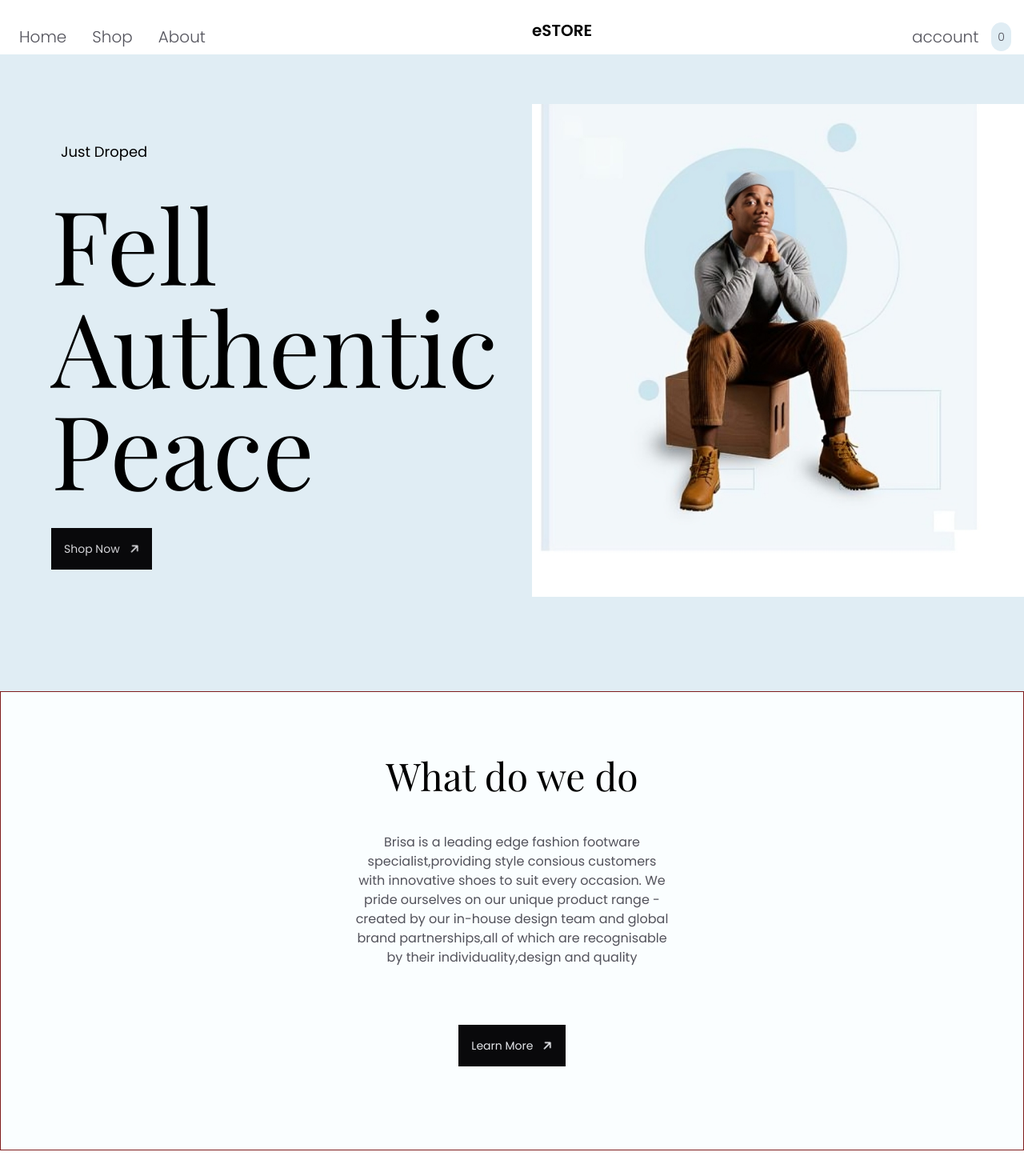
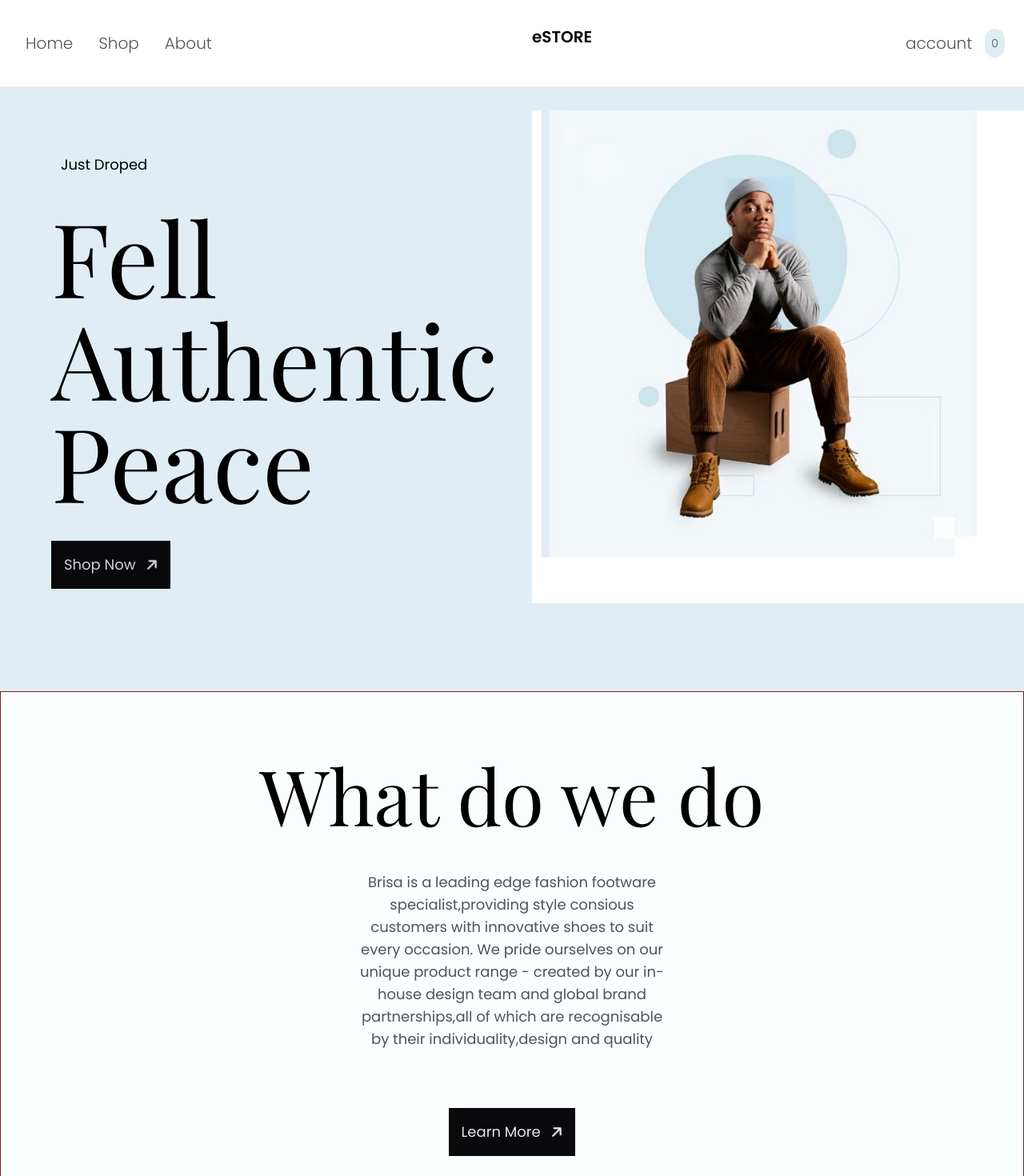
Before and after one commit to AimalShah/e-commerce-app, a React (Vite) app: page / in a window 1280 px wide. Shown: the top 1470 px of the page at 80% size. Built offline with nearby package versions, Linux system fonts and the light colour scheme; a web font is replaced by a local one.

Commit message:
fixed some styling and breaked code to components

```diff
--- a/src/components/About.jsx
+++ b/src/components/About.jsx
@@ -5,17 +5,17 @@ import { faArrowRight } from "@fortawesome/free-solid-svg-icons"
 export default function About() {
   return (
     <div className='text-center my-10 px-12 py-20 border border-red-900 my-20 border bg-whitesh flex flex-col justify-center items-center gap-12'>
-      <div className='font-heading text-5xl'>
+      <div className='font-heading text-5xl lg:text-8xl'>
       What do we do
      </div>
-     <p className='font-poppins text-zinc-600 lg:w-1/3 md:w-1/2 '>
+     <p className='font-poppins text-zinc-600 lg:w-1/3 lg:text-lg md:w-1/2 '>
         Brisa is a leading edge fashion footware specialist,providing style consious customers with innovative shoes to suit every occasion. We pride ourselves on our unique product range - created by our in-house design team and global brand partnerships,all of which are recognisable by their individuality,design and quality
      </p>
      <div
-    className="my-6 font-poppins"
+    className="my-6 font-poppins "
     >
       <Link to="shop" >
-        <button className="p-3 lg:p-4 text-sm bg-zinc-950 text-gray-200 flex items-center gap-3 justify-center ">
+        <button className="p-3 lg:p-4 text-sm lg:text-lg bg-zinc-950 text-gray-200 flex items-center gap-3 justify-center ">
             Learn More
             <FontAwesomeIcon icon={faArrowRight} className="text-md rotate-[-45deg] block "/>
         </button>
--- a/src/components/Header.jsx
+++ b/src/components/Header.jsx
@@ -14,7 +14,7 @@ export default function Header() {
     }
    }
   return (
-    <div className="bg-white font-poppins font-semobold sticky top-0">
+    <div className="bg-white font-poppins font-semobold sticky top-0 p-2">
         <div className="container px-4 mx-auto my-6 flex justify-between text-xl">
             <div className="hidden lg:block font-light">
             <nav className="flex list-none gap-4 text-zinc-600">
--- a/src/components/Hero.jsx
+++ b/src/components/Hero.jsx
@@ -40,11 +40,11 @@ export default function Hero() {
         Fell <br /> Authentic <br /> Peace
         </motion.div>
     <motion.div
-    className="my-6 font-poppins"
+    className="mt-18 font-poppins"
     variants={{}}
     >
       <Link to="shop" >
-        <button className="p-3 lg:p-4 text-sm bg-zinc-950 text-zinc-300 flex items-center gap-3 justify-center ">
+        <button className="p-3 lg:p-4 text-sm lg:text-lg bg-zinc-950 text-zinc-300 flex items-center gap-3 justify-center ">
             Shop Now
             <FontAwesomeIcon icon={faArrowRight} className="text-md rotate-[-45deg] block "/>
         </button>
```
